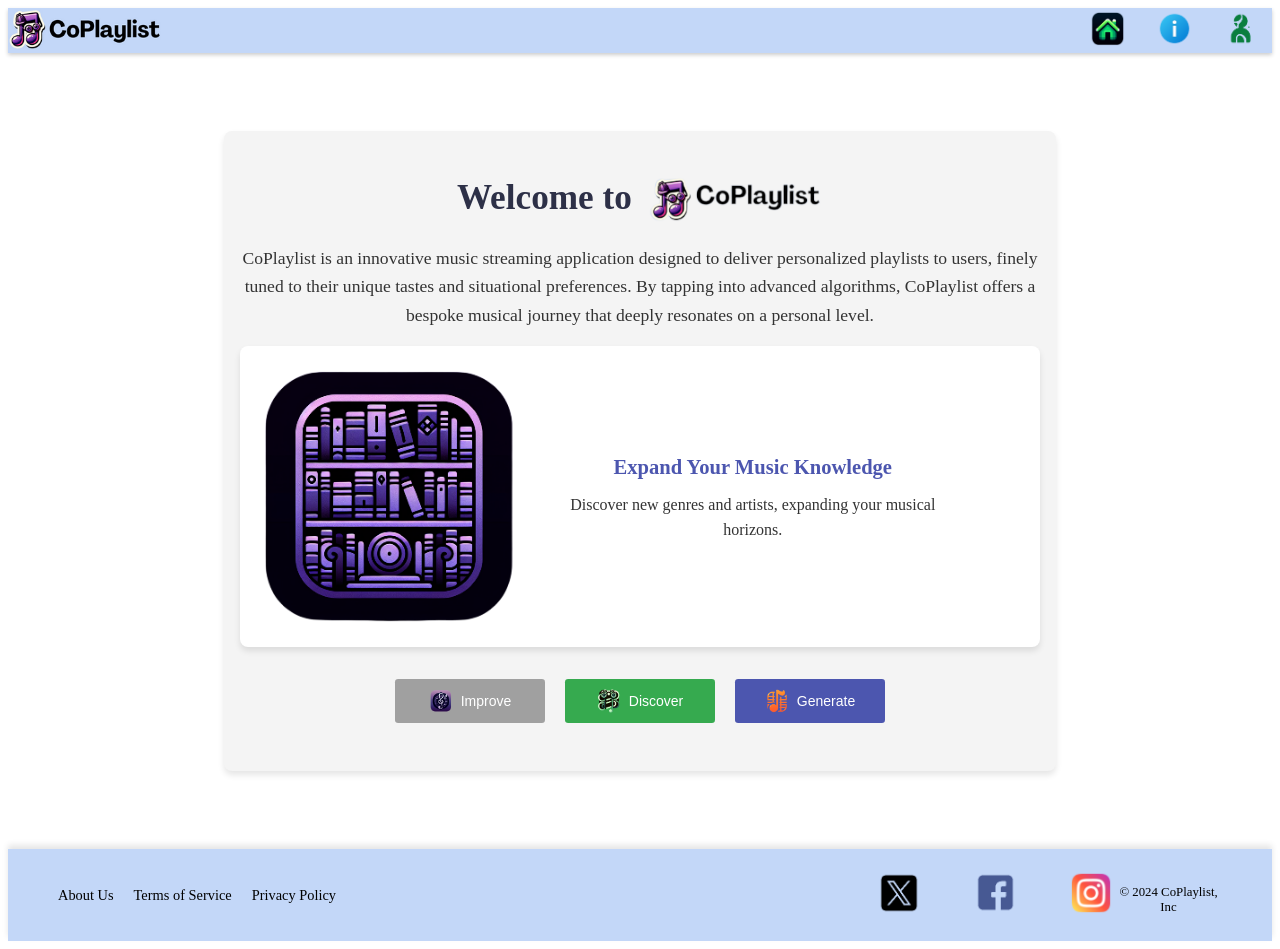
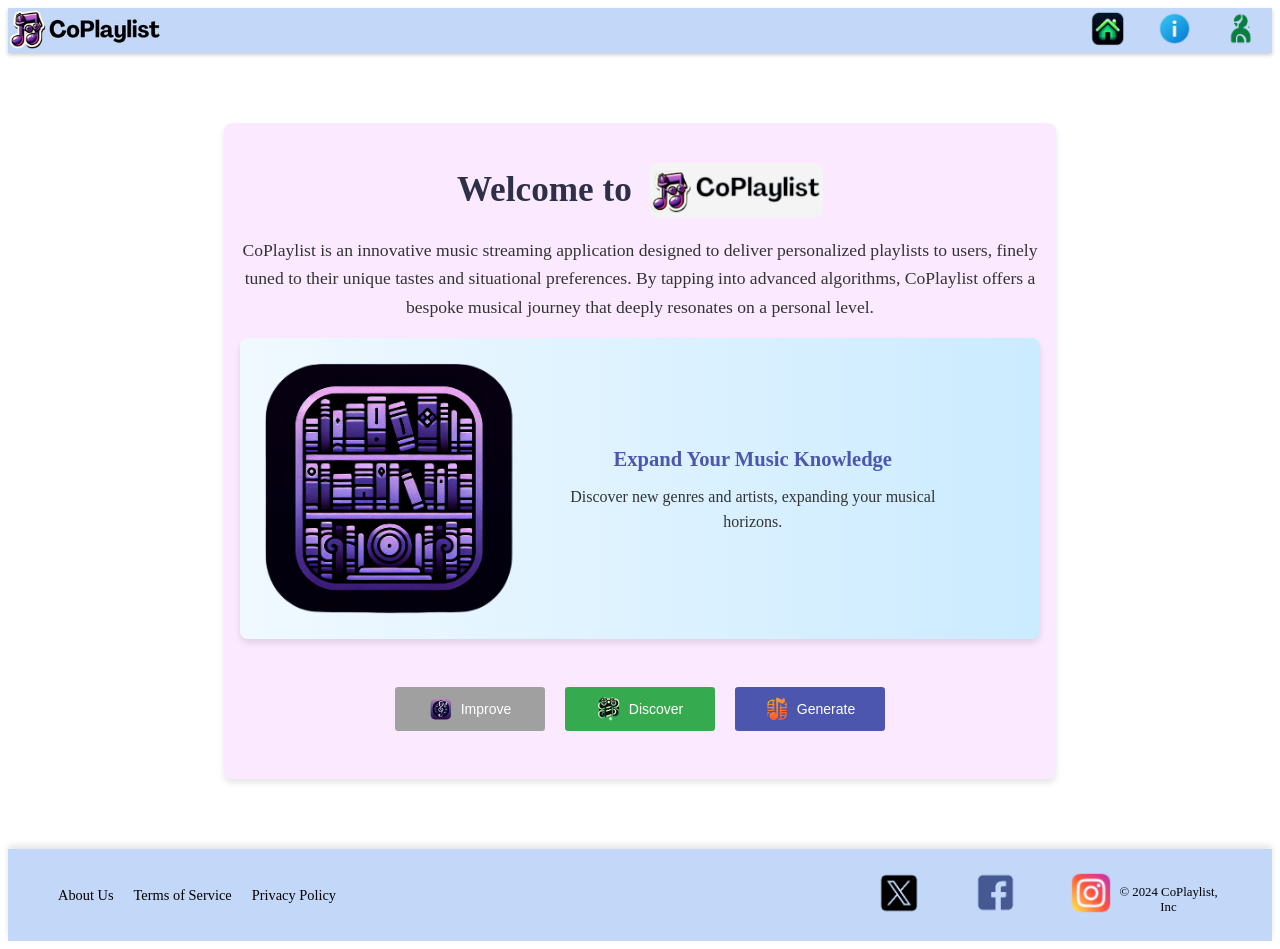
Before and after one commit to WuTangLan1/coplaylist, a Vue app: page / in a window 1280 px wide. Built offline with nearby package versions, Linux system fonts and the light colour scheme; no server answers.

Commit message:
bg colour changed

```diff
--- a/src/components/homeDir/home-disp/expandMessage.vue
+++ b/src/components/homeDir/home-disp/expandMessage.vue
@@ -12,12 +12,13 @@
   <style scoped>
   .feature-item {
     display: flex;
-    background: #fff;
+    background: linear-gradient(to right, #f0f9ff, #cbebff); /* Soft blue gradient */
     border-radius: 8px;
     padding: 1rem;
     box-shadow: 0 4px 6px rgba(0, 0, 0, 0.1);
     width: 100%;
     align-items: center;
+    margin-bottom: 1rem; /* Adds space between items if listed in a column */
   }
 
   .feature-image {
@@ -48,42 +49,3 @@
     font-size: 1rem;
   }
   </style>
-<style scoped>
-.feature-item {
-  display: flex;
-  background: #fff;
-  border-radius: 8px;
-  padding: 1rem;
-  box-shadow: 0 4px 6px rgba(0, 0, 0, 0.1);
-  width: 100%;
-  align-items: center;
-}
-
-.feature-image {
-  flex-basis: 50%;
-  height: auto;
-  max-width: 35%;
-  border-radius: 8px;
-  margin-right: 1rem;
-}
-
-.text-container {
-  flex-basis: 50%;
-  display: flex;
-  flex-direction: column;
-  justify-content: center;
-  padding-left: 20px;
-}
-
-h3 {
-  color: #4c56af;
-  margin: 0;
-  margin-bottom: 0.5rem;
-}
-
-p {
-  color: #333;
-  margin: 0;
-  font-size: 1rem;
-}
-</style>
--- a/src/components/homeDir/home-disp/explanationContainer.vue
+++ b/src/components/homeDir/home-disp/explanationContainer.vue
@@ -75,7 +75,7 @@ export default {
   width: 100%;
   max-width: 800px;
   margin: 0 auto;
-  background: #F4F4F4;
+  background: #fbeaff;
   border-radius: 8px;
   box-shadow: 0 4px 6px rgba(0, 0, 0, 0.1);
   overflow-y: auto;
--- a/src/components/homeDir/home-disp/generateMessage.vue
+++ b/src/components/homeDir/home-disp/generateMessage.vue
@@ -12,12 +12,13 @@
   <style scoped>
   .feature-item {
     display: flex;
-    background: #fff;
+    background: linear-gradient(to right, #f0f9ff, #cbebff); /* Soft blue gradient */
     border-radius: 8px;
     padding: 1rem;
     box-shadow: 0 4px 6px rgba(0, 0, 0, 0.1);
     width: 100%;
     align-items: center;
+    margin-bottom: 1rem; /* Adds space between items if listed in a column */
   }
 
   .feature-image {
@@ -47,6 +48,4 @@
     margin: 0;
     font-size: 1rem;
   }
-
-
   </style>
--- a/src/components/homeDir/home-disp/shareMessage.vue
+++ b/src/components/homeDir/home-disp/shareMessage.vue
@@ -12,12 +12,13 @@
   <style scoped>
   .feature-item {
     display: flex;
-    background: #fff;
+    background: linear-gradient(to right, #f0f9ff, #cbebff);
     border-radius: 8px;
     padding: 1rem;
     box-shadow: 0 4px 6px rgba(0, 0, 0, 0.1);
     width: 100%;
     align-items: center;
+    margin-bottom: 1rem;
   }
 
   .feature-image {
```
